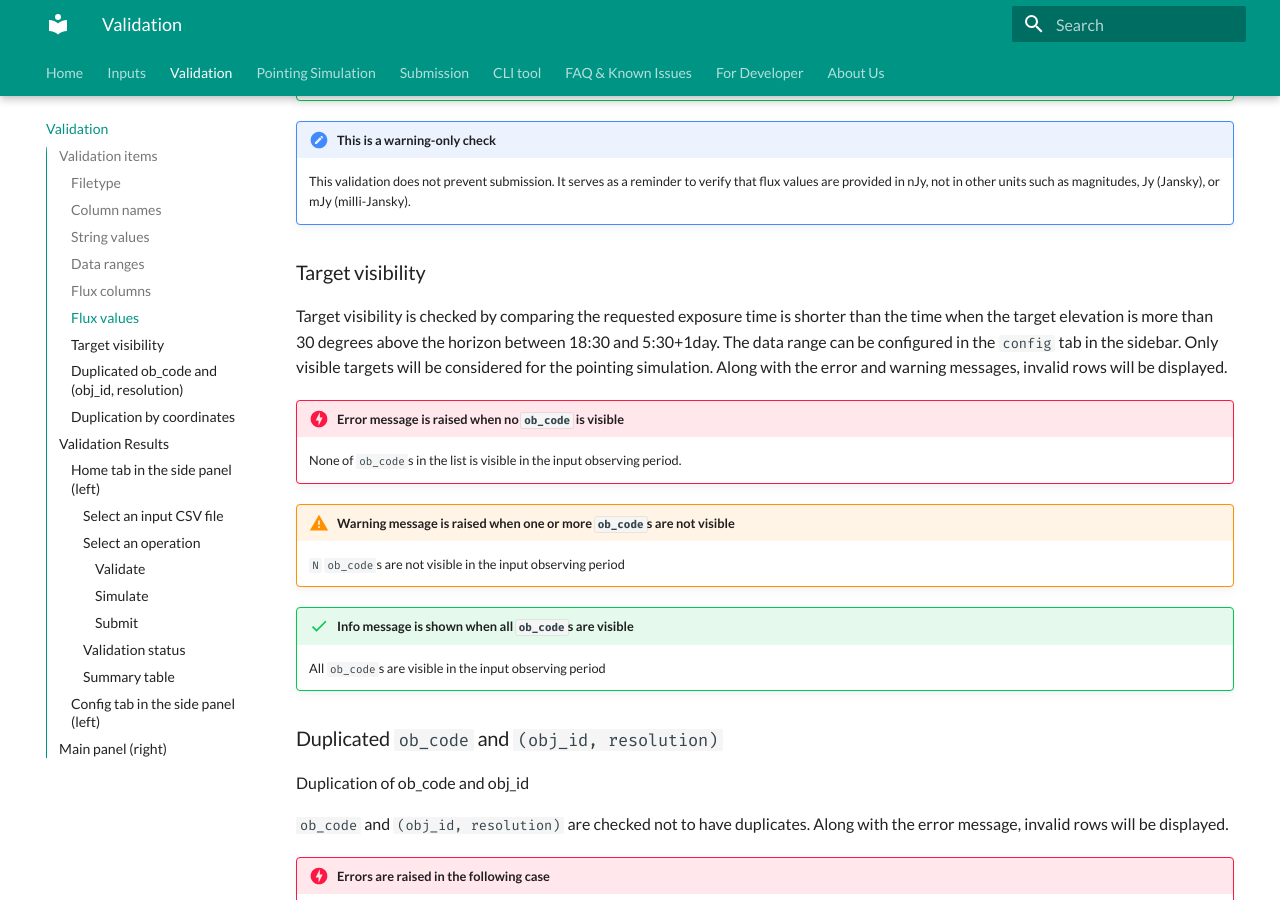
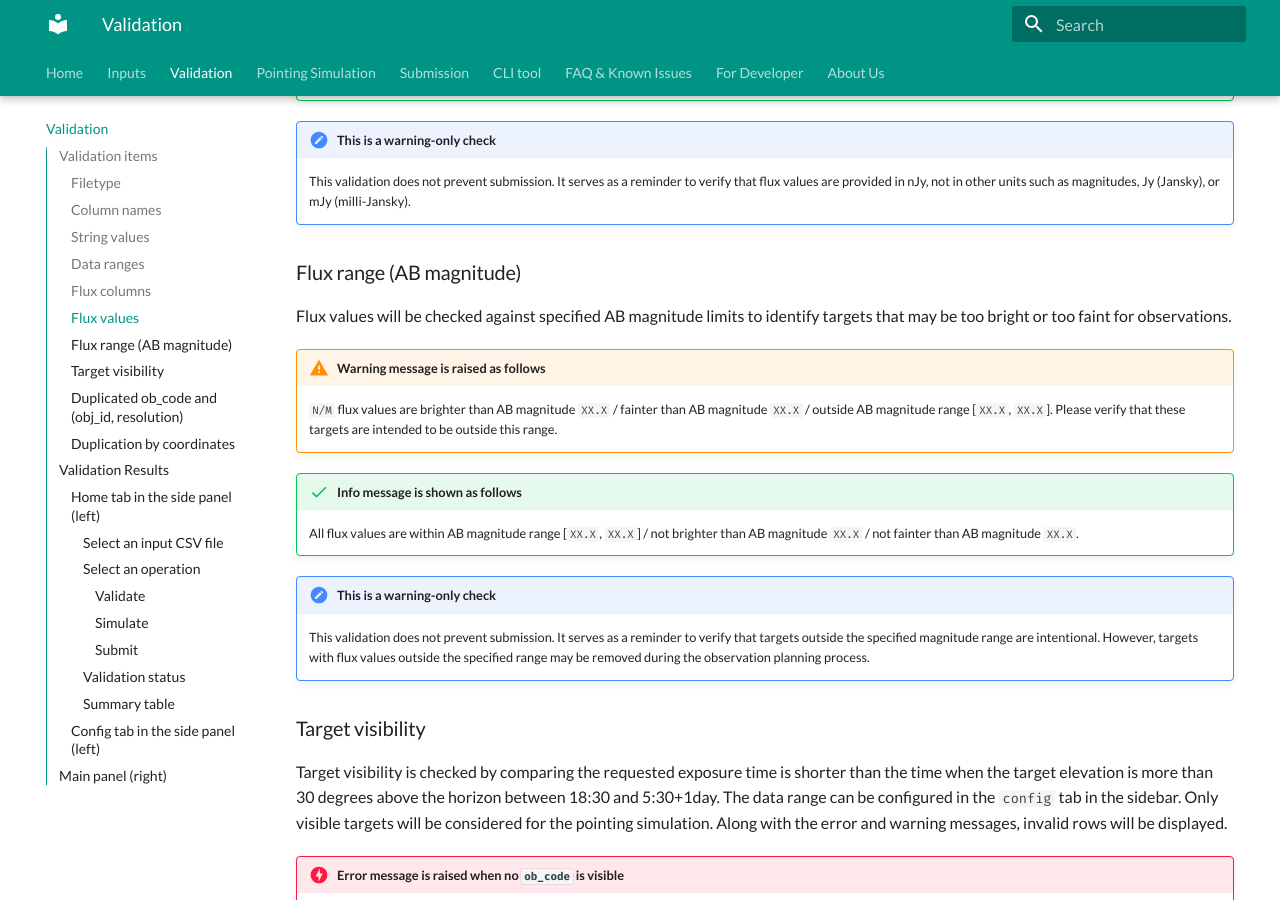
Before and after one commit to Subaru-PFS/spt_target_uploader, an MkDocs documentation site: the page built from docs/docs/validation.md, in a window 1280 px wide and 900 px high, scrolled down 2486 px. Built offline with MkDocs 1.6.1 and Material for MkDocs 9.7.7, drawn with Linux system fonts in a browser that asks for light colours.

Commit message:
Update documentation for flux range validation feature
- Add MIN_FLUXMAG and MAX_FLUXMAG configuration to README.md
- Document flux range validation in validation.md
- Add --min-mag and --max-mag CLI options to cli.md for validate and simulate commands

Co-Authored-By: Claude Sonnet 4.5 <noreply@anthropic.com>

```diff
--- a/docs/docs/validation.md
+++ b/docs/docs/validation.md
@@ -93,6 +93,22 @@ Flux values are checked to identify potential unit errors (magnitude vs. nano-Ja
 !!! note "This is a warning-only check"
 
     This validation does not prevent submission. It serves as a reminder to verify that flux values are provided in nJy, not in other units such as magnitudes, Jy (Jansky), or mJy (milli-Jansky).
+
+### Flux range (AB magnitude)
+
+Flux values will be checked against specified AB magnitude limits to identify targets that may be too bright or too faint for observations.
+
+!!! warning "Warning message is raised as follows"
+
+    `N/M` flux values are brighter than AB magnitude `XX.X` / fainter than AB magnitude `XX.X` / outside AB magnitude range [`XX.X`, `XX.X`]. Please verify that these targets are intended to be outside this range.
+
+!!! success "Info message is shown as follows"
+
+    All flux values are within AB magnitude range [`XX.X`, `XX.X`] / not brighter than AB magnitude `XX.X` / not fainter than AB magnitude `XX.X`.
+
+!!! note "This is a warning-only check"
+
+    This validation does not prevent submission. It serves as a reminder to verify that targets outside the specified magnitude range are intentional. However, targets with flux values outside the specified range may be removed during the observation planning process.
 
 ### Target visibility
 
```
Also changed, not shown: docs/docs/cli.md (+4 -0 lines), README.md.
